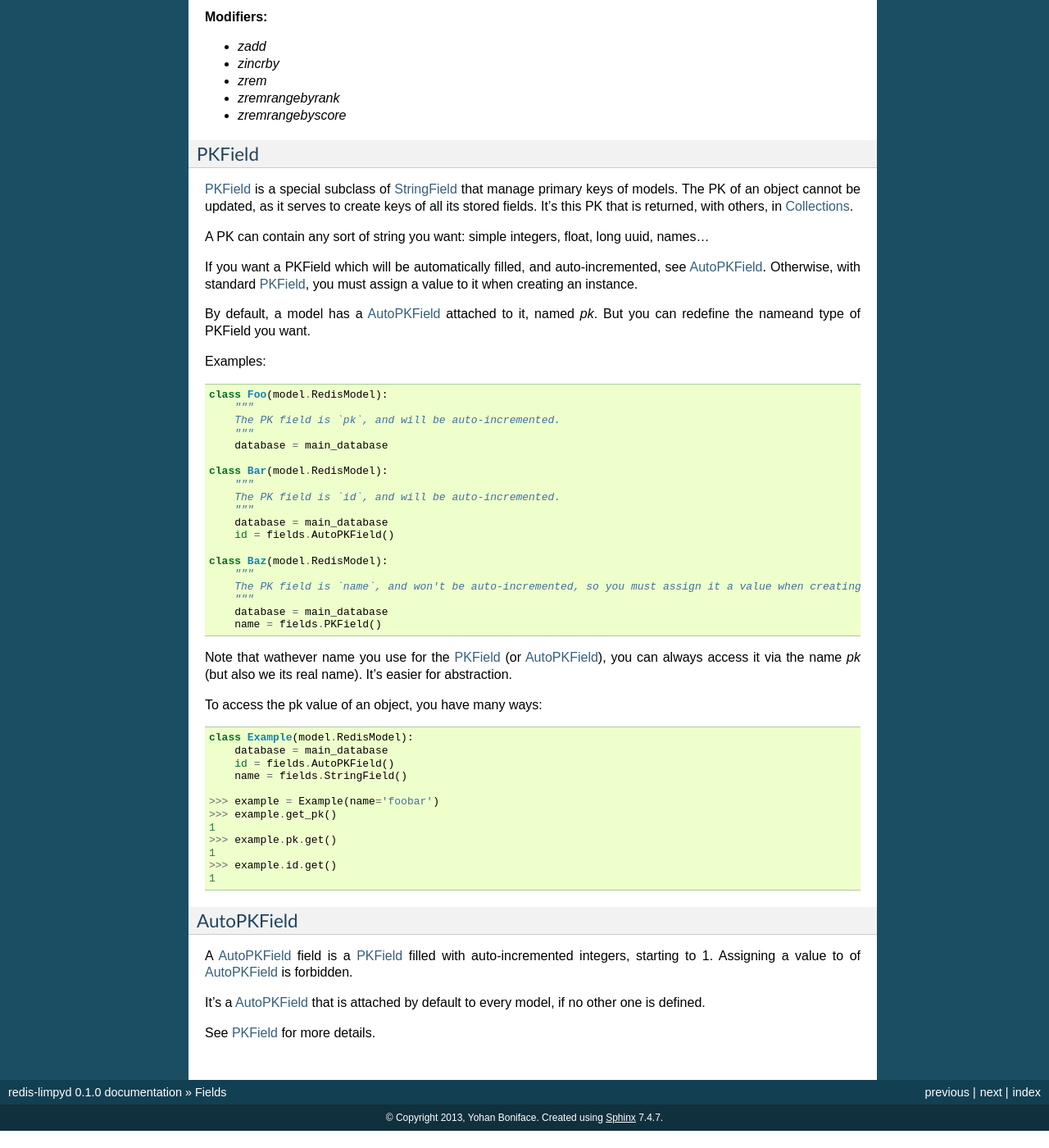
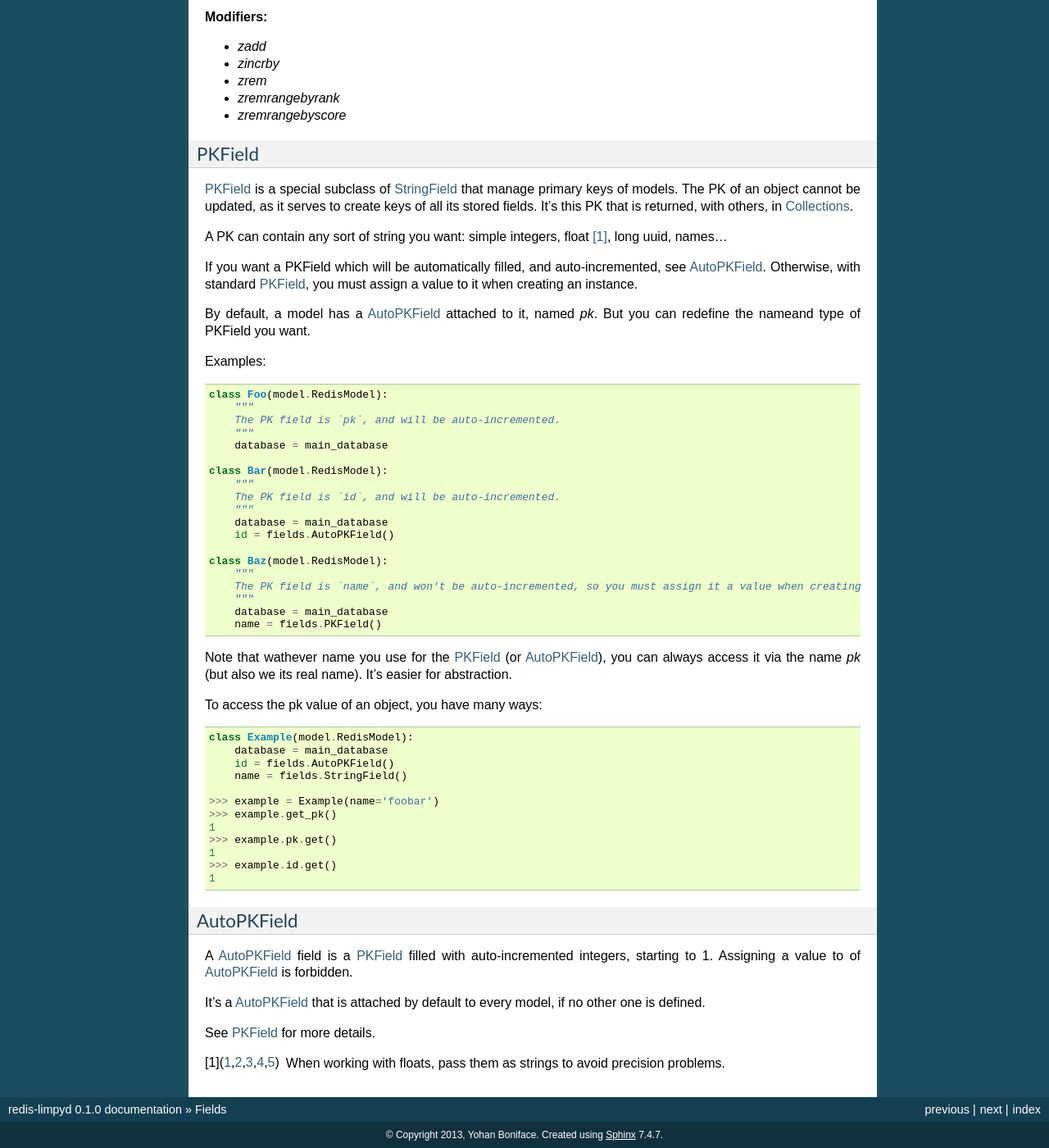
Before and after one commit to limpyd/redis-limpyd, a Sphinx documentation site: the page built from doc/fields.rst, in a window 1280 px wide and 1400 px high, scrolled down 8993 px. Shown: the whole window at 82% size. Built offline with Sphinx 7.4.7, drawn with Linux system fonts in a browser that asks for light colours; before the commit the page ends 10372 px from its top, so only the background shows below that; some of the changed text lies outside the part shown.

Commit message:
Use string when passing floats to Redis (in tests)
It avoids problems with float precision.
Also add footnotes in fields documentation about this

```diff
--- a/doc/fields.rst
+++ b/doc/fields.rst
@@ -104,7 +104,7 @@ Field types
 StringField
 -----------
 
-StringField_ based fields allow the storage of strings, but some `Redis string commands <http://redis.io/commands#string>`_ allow to treat them as integer, float or bits.
+StringField_ based fields allow the storage of strings, but some `Redis string commands <http://redis.io/commands#string>`_ allow to treat them as integer, float [1]_ or bits.
 
 Example:
 
@@ -146,7 +146,7 @@ The StringField_ type support these `Redis string commands`_:
 - `decr`
 - `getset`
 - `incr`
-- `incrbyfloat`
+- `incrbyfloat` [1]_
 - `set`
 - `setbit`
 - `setnx`
@@ -194,7 +194,7 @@ Supported commands:
 - `hsetnx`
 - `hset`
 - `hincrby`
-- `hincrbyfloat`
+- `hincrbyfloat` [1]_
 
 .. _InstanceHashField:
 
@@ -229,7 +229,7 @@ The InstanceHashField_ type support these `Redis hash commands <http://redis.io/
 **Modifiers:**
 
 - `hincrby`
-- `hincrbyfloat`
+- `hincrbyfloat` [1]_
 - `hset`
 - `hsetnx`
 
@@ -547,7 +547,7 @@ PKField
 
 PKField_ is a special subclass of StringField_ that manage primary keys of models. The PK of an object cannot be updated, as it serves to create keys of all its stored fields. It's this PK that is returned, with others, in :doc:`collections`.
 
-A PK can contain any sort of string you want: simple integers, float, long uuid, names...
+A PK can contain any sort of string you want: simple integers, float [1]_, long uuid, names...
 
 If you want a PKField which will be automatically filled, and auto-incremented, see AutoPKField_. Otherwise, with standard PKField_, you must assign a value to it when creating an instance.
 
@@ -608,3 +608,5 @@ See PKField_ for more details.
 
 .. _Redis: http://redis.io
 .. _redis-py: https://github.com/andymccurdy/redis-py
+
+.. [1] When working with floats, pass them as strings to avoid precision problems.
```
Also changed, not shown: 1 other file.
